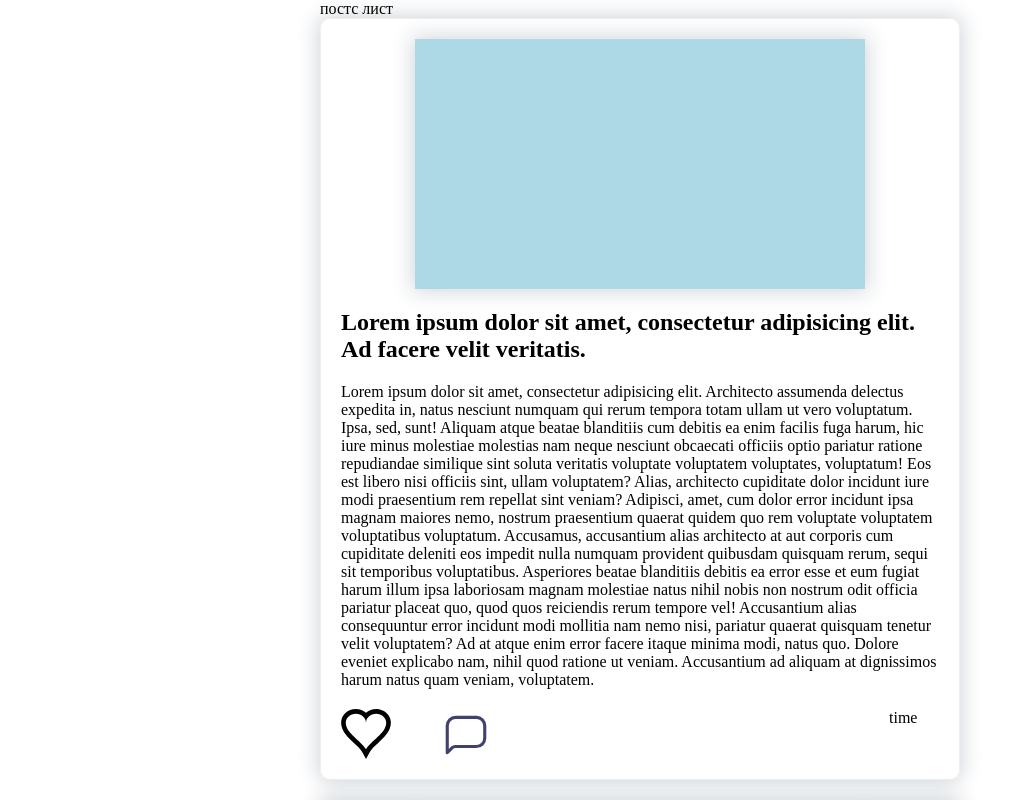
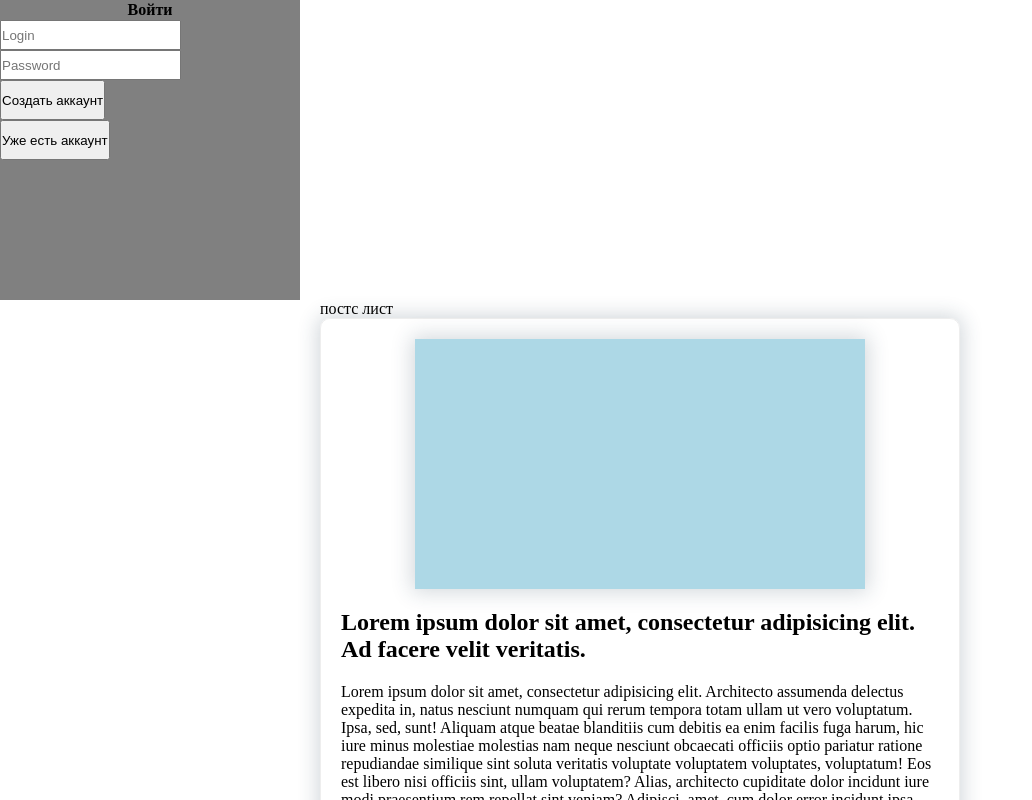
Before and after one commit to rakulagin/blog, a React (Create React App) app: page / in a window 1280 px wide. Shown: the top 800 px of the page, without its empty margins (0-1032 px from the left). Built offline with nearby package versions, Linux system fonts and the light colour scheme.

Commit message:
делаю окно авторизации

```diff
--- a/src/App.js
+++ b/src/App.js
@@ -1,8 +1,10 @@
 import PostsList from "./components/PostsList/PostsList";
+import LoginForm from "./components/Login/LoginForm";
 
 function App() {
   return (
     <div className="App">
+        <LoginForm/>
         <PostsList/>
     </div>
   );
--- /dev/null
+++ b/src/components/Login/Auth.jsx
@@ -0,0 +1,26 @@
+import React from "react";
+import {useForm} from 'react-hook-form'
+
+import styles from './Login.module.scss'
+
+const Auth = () => {
+    const {register, handleSubmit} = useForm();
+
+    const onSubmit = data => {
+        console.log(data)
+    }
+
+    return (
+        <div className={styles.loginWrp}>
+            <form onSubmit={handleSubmit(onSubmit)}>
+                <h3 className={styles.loginHeader}>Создать аккаунт</h3>
+                <input className={styles.loginInput} {...register("login", {required: true})} placeholder='Login'/>
+                <input className={styles.loginInput} {...register("password", {required: true})} placeholder='Password'/>
+                <button className={styles.loginButton} type="submit">Создать Аккаунт</button>
+            </form>
+            <button className={styles.loginButton}>Уже есть аккаунт</button>
+        </div>
+    )
+}
+
+export default Auth
--- /dev/null
+++ b/src/components/Login/Login.jsx
@@ -0,0 +1,33 @@
+import React from "react";
+import {useForm} from 'react-hook-form'
+
+import styles from './Login.module.scss'
+
+const Login = (setAccountExist) => {
+    const {register, handleSubmit} = useForm();
+
+    const onSubmit = data => {
+        console.log(data)
+    }
+
+    const test = () => {
+        console.log("111")
+        setAccountExist(false)
+    }
+
+    return (
+        <div className={styles.loginWrp}>
+            <form onSubmit={handleSubmit(onSubmit)}>
+                <h3 className={styles.loginHeader}>Войти</h3>
+                <input className={styles.loginInput} {...register("email", {required: true})} placeholder='Login'/>
+                <input className={styles.loginInput} {...register("password", {required: true})} placeholder='Password'/>
+                <button className={styles.loginButton} type="submit">Создать аккаунт</button>
+            </form>
+            <button className={styles.loginButton}
+                    onClick={test}
+            >Уже есть аккаунт</button>
+        </div>
+    )
+}
+
+export default Login
--- /dev/null
+++ b/src/components/Login/Login.module.scss
@@ -0,0 +1,30 @@
+.loginWrp {
+  width: 300px;
+  height: 300px;
+  background-color: grey;
+  ////position: fixed;
+  ////top: 50px;
+  ////left: 1200px;
+  //padding: 20px 30px;
+  //display: flex;
+  //flex-direction: column;
+}
+
+button {
+  display: block;
+}
+
+.loginHeader {
+  font-size: 16px;
+  line-height: 20px;
+  text-align: center;
+}
+
+.loginInput {
+  display: block;
+  height: 30px;
+}
+
+.loginButton {
+  height: 40px;
+}
--- /dev/null
+++ b/src/components/Login/LoginForm.jsx
@@ -0,0 +1,26 @@
+import React, {useState} from "react";
+
+import Login from "./Login";
+import Auth from "./Auth";
+
+import styles from './Login.module.scss'
+
+const LoginForm = () => {
+    const [accountExist, setAccountExist] = useState(true)
+
+
+
+    return (
+        <div className={styles.loginWrp}>
+            {accountExist ?
+                <Login
+                    setAccountExist={setAccountExist}
+                />
+                :
+                <Auth/>
+            }
+        </div>
+    )
+}
+
+export default LoginForm
--- a/src/components/Auth/Registration.jsx
+++ b/src/components/OLD/Auth/Registration.jsx
@@ -1,6 +1,6 @@
 import React, {useState} from 'react'
 import {useForm} from 'react-hook-form'
-import {createAuthFB} from "../../firebase/fireauth";
+import {createAuthFB} from "../../../firebase/fireauth";
 
 const Registration = () => {
     const {register, handleSubmit} = useForm();
--- a/src/components/Form.js
+++ b/src/components/OLD/Form.js
@@ -1,5 +1,5 @@
 import React, { useState } from 'react'
-import { addMessage } from '../firebase/firestore'
+import { addMessage } from '../../firebase/firestore'
 import './form.css'
 
 const Form = () => {
--- a/src/components/MessageList.js
+++ b/src/components/OLD/MessageList.js
@@ -1,5 +1,5 @@
 import React, {useState, useEffect} from 'react'
-import {readMessages} from '../firebase/firestore'
+import {readMessages} from '../../firebase/firestore'
 import './form.css'
 
 const MessageList = () => {
```
Also changed, not shown: src/components/OLD/Auth/Auth.jsx (renamed from src/components/Auth/Auth.jsx), src/components/OLD/form.css (renamed from src/components/form.css).
